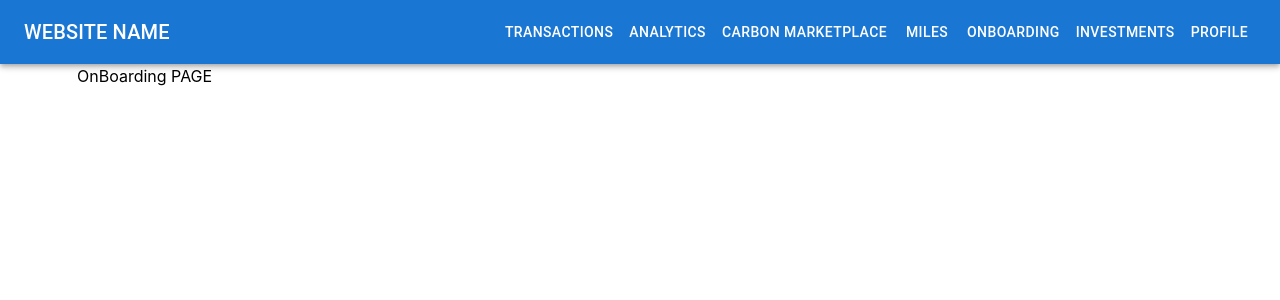
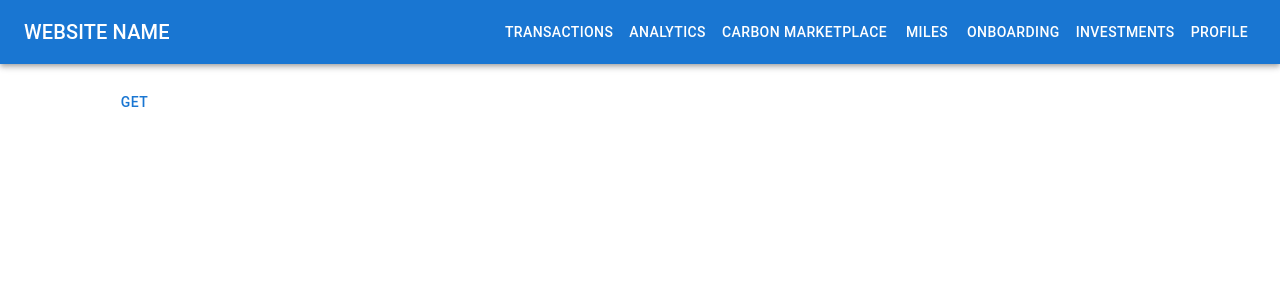
Before and after one commit to kaifeng101/dbea, a React (Create React App) app in the folder fin-daddy/my-app/: page /onBoarding in a window 1280 px wide. Shown: the top 300 px of the page. Built offline with nearby package versions, Linux system fonts and the light colour scheme.

Commit message:
getting customer data from tbank
frontend and backend

```diff
--- a/fin-daddy/my-app/src/pages/onBoarding.js
+++ b/fin-daddy/my-app/src/pages/onBoarding.js
@@ -2,12 +2,48 @@ import React, { useState, useEffect, useCallback, useMemo} from "react";
 import { useSelector } from "react-redux";
 import { selectUser } from "../redux/userSlice";
 import { useParams, useNavigate } from "react-router-dom";
+import Box from '@mui/material/Box';
+import TextField from '@mui/material/TextField';
+import Container from "@mui/material/Container"
+import Button from "@mui/material/Button";
+import { green, grey } from "@mui/material/colors";
 
 
 const OnBoarding = () => {
+    const [data, setData] = useState(null);
+
+    const getData = async (customerId, certificateNo) => {
+      const url = `https://smuedu-dev.outsystemsenterprise.com/gateway/rest/customer??CustomerID=0000002313&CertificateNo=000002`; // Replace with your endpoint URL
+      const username = "12173e30ec556fe4a951"; // Replace with your username
+      const password = "2fbbd75fd60a8389b82719d2dbc37f1eb9ed226f3eb43cfa7d9240c72fd5+bfc89ad4-c17f-4fe9-82c2-918d29d59fe0"; // Replace with your password
+
+      const headers = new Headers();
+      headers.set('Authorization', 'Basic ' + btoa(`${username}:${password}`));
+      headers.set('Content-Type', 'application/json');
+
+      try {
+        const response = await fetch(url, {
+          method: 'GET',
+          headers: headers
+        });
+
+        if (response.ok) {
+          const result = await response.json();
+          setData(result);
+          console.log("Response Data:", result);
+        } else {
+          console.error("Error:", response.status, response.statusText);
+        }
+      } catch (error) {
+        console.error("Network Error:", error);
+      }
+    };
+
   return (
-    <div>
-        <h1>OnBoarding PAGE</h1>
+    <div style={{marginTop: "20px"}}>
+      <Container style={{marginBottom: "10px"}}>
+        <Button onClick={getData}>Get</Button>
+      </Container>
     </div>
   );
 };
--- a/fin-daddy/my-app/src/pages/profile.js
+++ b/fin-daddy/my-app/src/pages/profile.js
@@ -1,13 +1,74 @@
-import React, { useState, useEffect, useCallback, useMemo} from "react";
+import React, { useState } from "react";
 import { useSelector } from "react-redux";
 import { selectUser } from "../redux/userSlice";
-import { useParams, useNavigate } from "react-router-dom";
-
+import { Container, Avatar, Typography, Paper, Grid } from '@mui/material';
+import Button from "@mui/material/Button";
 
 const Profile = () => {
+  const [data, setData] = useState(null);
+
+  const getData = async () => {
+    const url = `https://smuedu-dev.outsystemsenterprise.com/gateway/rest/customer??CustomerID=0000002313&CertificateNo=000002`; // Replace with your endpoint URL
+    const username = "12173e30ec556fe4a951"; // Replace with your username
+    const password = "2fbbd75fd60a8389b82719d2dbc37f1eb9ed226f3eb43cfa7d9240c72fd5+bfc89ad4-c17f-4fe9-82c2-918d29d59fe0"; // Replace with your password
+
+    const headers = new Headers();
+    headers.set('Authorization', 'Basic ' + btoa(`${username}:${password}`));
+    headers.set('Content-Type', 'application/json');
+
+    try {
+      const response = await fetch(url, {
+        method: 'GET',
+        headers: headers
+      });
+
+      if (response.ok) {
+        const result = await response.json();
+        setData(result);
+        console.log("Response Data:", result);
+      } else {
+        console.error("Error:", response.status, response.statusText);
+      }
+    } catch (error) {
+      console.error("Network Error:", error);
+    }
+  };
+
   return (
-    <div>
-        <h1>Profile PAGE</h1>
+    <div style={{ marginTop: "20px" }}>
+      <Container maxWidth="sm">
+        <Paper elevation={3} style={{ padding: '20px', textAlign: 'center' }}>
+          <Avatar
+            sx={{ width: 100, height: 100, margin: 'auto' }}
+          />
+          {data ? (
+            <>
+              <Typography variant="h4" gutterBottom>
+                Name: {data.givenName} {data.familyName}
+              </Typography>
+              <Typography variant="subtitle1" color="textSecondary">
+                Email: {data.profile.email || "Not available"}
+              </Typography>
+              <Typography variant="body1" mt={2}>
+                Bio: {data.profile.gender} {/* Adjust based on your requirements */}
+              </Typography>
+              <Typography variant="body2">
+                Position: {data.employment.positionTitle}
+              </Typography>
+              <Typography variant="body2">
+                Year of Service: {data.employment.yearOfService}
+              </Typography>
+              <Typography variant="body2">
+                Date of Birth: {new Date(data.dateOfBirth).toLocaleDateString()}
+              </Typography>
+            </>
+          ) : (
+            <Typography variant="body1">
+              No data available. Please fetch data.
+            </Typography>
+          )}
+        </Paper>
+      </Container>
     </div>
   );
 };
```
